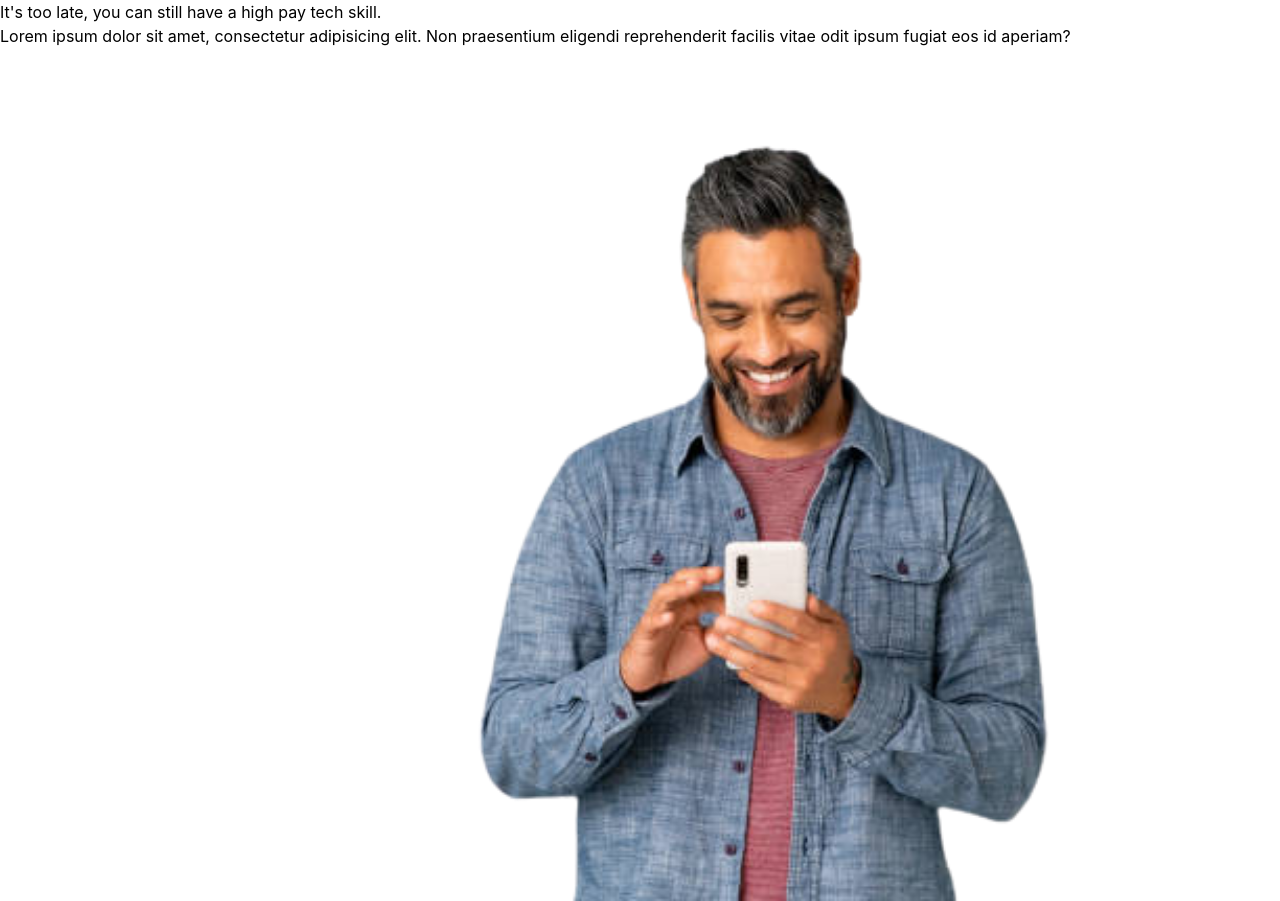
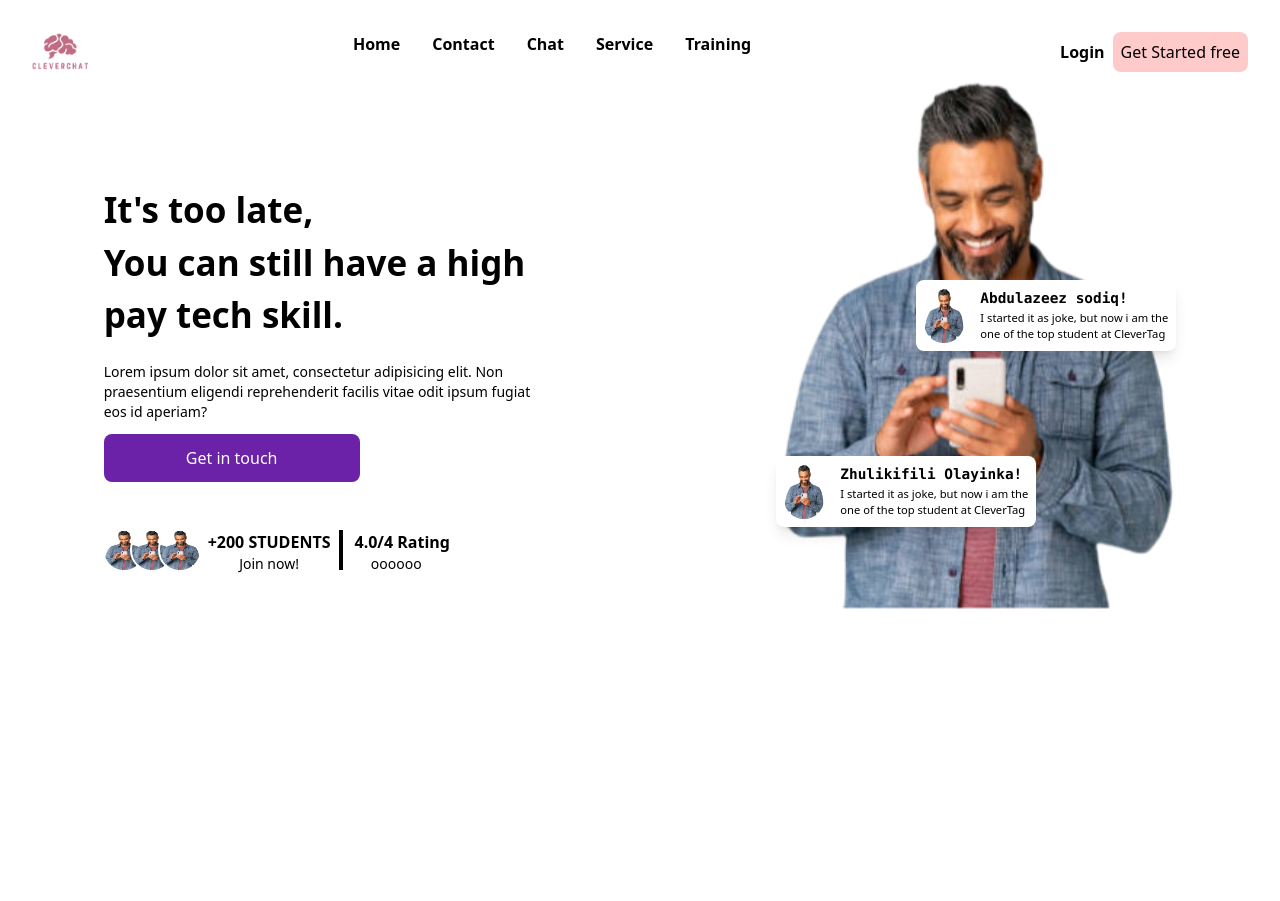
Before and after one commit to Abdulgafar4/cleverchat-landingpage, a React (Create React App) app: page / in a window 1280 px wide. After the commit the page ends 800 px from the top, so only its background shows below. Built offline with nearby package versions, Linux system fonts and the light colour scheme; a web font is replaced by a local one.

Commit message:
started working on the landingPage

```diff
--- /dev/null
+++ b/src/components/Header.js
@@ -0,0 +1,29 @@
+const HeaderPage = () => {
+ return (
+  <div className="container">
+   <div className="flex justify-between" >
+    <div>
+     <img src="./img/cleverLogo .png" className="w-14 " alt="Logo" />
+    </div>
+    <nav>
+<ul className="flex ">
+ <li className="list-none mr-8 font-san font-extrabold">Home</li>
+ <li className="list-none  mr-8 font-san font-extrabold">Contact</li>
+ <li className="list-none  mr-8 font-san font-extrabold ">Chat</li>
+ <li className="list-none  mr-8 font-san font-extrabold">Service</li>
+ <li className="list-none mr-8 font-san font-extrabold ">Training</li>
+</ul>
+    </nav>
+    <div className=" flex justify-around  ">
+<button className="ml-3 font-san font-bold">Login</button>
+<button className="bg-red-200 ml-2 p-2 rounded-lg  ">Get Started free</button>
+
+    </div>
+
+
+   </div>
+  </div>
+  );
+}
+
+export default HeaderPage;
--- a/src/components/Home.js
+++ b/src/components/Home.js
@@ -1,18 +1,89 @@
+import HeaderPage from "./Header";
 
 const HomePage = () => {
  return (
 
-  <div  className="container mx-auto bg-green ">
-   <div className="inline-flex justify-center  px-4">
+  <div  className="container mx-auto bg-white p-8 ">
+<HeaderPage/>
 
-   <div className=" mt-10">
-    <h3 className="font-bold text-7x1">It's too late, you can still have a high pay tech skill. </h3 >
-    <p className="bg-green-2000" >Lorem ipsum dolor sit amet, consectetur adipisicing elit. Non praesentium eligendi reprehenderit facilis vitae odit ipsum fugiat eos id aperiam?</p>
+   <div className=" container inline-flex justify-around sm:inline-block md:inline-block lg:inline-flex md:mx-auto  px-4 ">
+
+   <div className="  mt-28" style={{width: 450}}>
+    <h3 className="font-bold text-[35px] ">It's too late, <br/>
+    You can still have a high pay tech skill. </h3 >
+    <p className="text-sm mt-5" >Lorem ipsum dolor sit amet, consectetur adipisicing elit. Non praesentium eligendi reprehenderit facilis vitae odit ipsum fugiat eos id aperiam?</p>
+    <div className="mt-3">
+     <button className="bg-purple-800  text-white p-3 mr-3 rounded-lg w-64"> Get in touch</button>
    </div>
 
-   <div className="">
-    <img src="./img/imageLogo .png" className="w-50"
-    style={{width: 1500}} alt="logo" />
+
+
+
+
+
+
+<br/>
+<br/>
+
+<div className="flex">
+
+    <div class="flex -space-x-3 overflow-hidden">
+    <img src="./img/img2.png"
+     className="inline-block h-10 w-10 rounded-full ring-2 ring-white"
+   alt="logo" />
+    <img src="./img/img2.png"
+  className="inline-block h-10 w-10  rounded-full ring-2 ring-white"
+alt="logo" /> <img src="./img/img2.png"
+className="inline-block h-10 w-10 rounded-full ring-2 ring-white"
+alt="logo" />
+
+</div>
+<div className="mx-2">
+ <h4 className="font-bold " >+200 STUDENTS</h4>
+ <p className="text-sm text-center">Join now!</p>
+</div>
+<div className="w-1 h-10 bg-black">
+
+</div>
+<div>
+ <h4 className="font-bold ml-3" >4.0/4 Rating</h4>
+ <p className="text-sm text-center">oooooo</p>
+</div>
+
+    </div>
+   </div>
+
+
+
+   <br></br>
+   <br></br>
+   <br></br>
+
+   <div className=" relative">
+    <img src="./img/img2.png" className=" sm:mx-auto"
+    style={{width: 400}} alt="logo" />
+
+<div className="flex absolute top-80   left-50 mt-16 rounded-lg shadow-lg bg-white shadow-lg shadow-black-900 p-2">
+<img src="./img/img2.png" className=" mr-4 rounded-full w-10"
+alt="logo" />
+<div className="inline-block">
+<h4 className="font-mono font-bold text-[.9rem]">Zhulikifili Olayinka!</h4>
+<p className="text-[.7rem] ">I started it as joke, but now i am the <br/>one of
+the top student at CleverTag </p>
+</div>
+
+</div>
+
+<div className="flex absolute top-40 right-0 mt-12 rounded-lg bg-white-500 shadow-lg shadow-black-900
+bg-white p-2">
+<img src="./img/img2.png" className="mr-4 rounded-full w-10"
+alt="logo" />
+<div className="inline-block">
+<h4 className="font-mono font-bold text-[.9rem]">Abdulazeez sodiq!</h4>
+<p className="text-[.7rem] ">I started it as joke, but now i am the <br/>one of the top student at CleverTag </p>
+</div>
+</div>
+
    </div>
 
   </div>
--- a/src/index.css
+++ b/src/index.css
@@ -1,17 +1,4 @@
- @tailwind base;
+
+@tailwind base;
 @tailwind components;
 @tailwind utilities;
-
-body {
-  margin: 0;
-  font-family: -apple-system, BlinkMacSystemFont, 'Segoe UI', 'Roboto', 'Oxygen',
-    'Ubuntu', 'Cantarell', 'Fira Sans', 'Droid Sans', 'Helvetica Neue',
-    sans-serif;
-  -webkit-font-smoothing: antialiased;
-  -moz-osx-font-smoothing: grayscale;
-}
-
-code {
-  font-family: source-code-pro, Menlo, Monaco, Consolas, 'Courier New',
-    monospace;
-}
--- a/tailwind.config.js
+++ b/tailwind.config.js
@@ -4,29 +4,9 @@ module.exports = {
    "./src/**/*.{js,jsx,ts,tsx}"
   ],
   theme: {
+   extend: {
 
-    extend: {
-
-    },
+   },
   },
   plugins: [],
 }
-
-module.exports = {
-theme: {
- fontSize: {
-  'xs': '.75rem',
-  'sm': '.875rem',
-  'tiny': '.875rem',
-  'base': '1rem',
-  'lg': '1.125rem',
-  'xl': '1.25rem',
-  '2xl': '1.5rem',
-  '3xl': '1.875rem',
-  '4xl': '2.25rem',
-  '5xl': '3rem',
-  '6xl': '4rem',
-  '7xl': '5rem',
- },
-}
-}
```
Also changed, not shown: public/img/img2.png (added).
